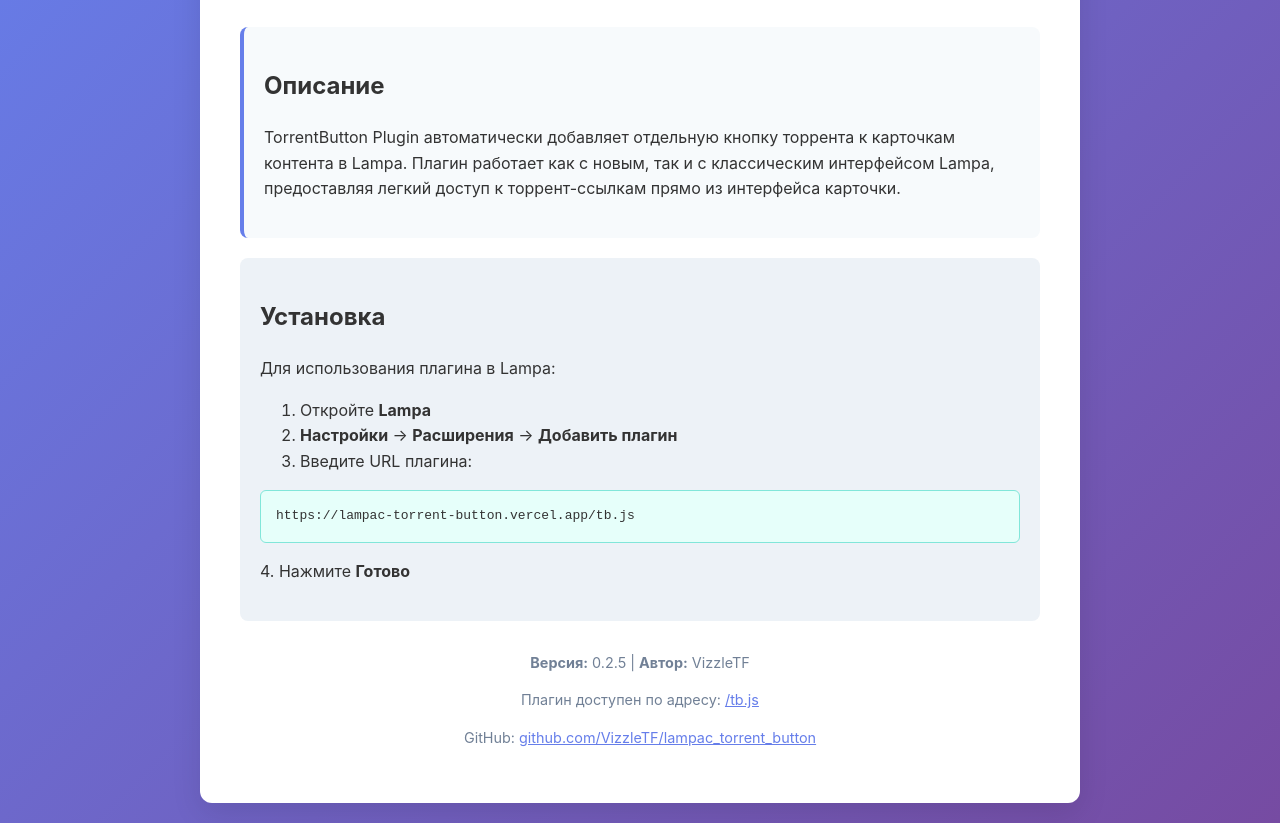
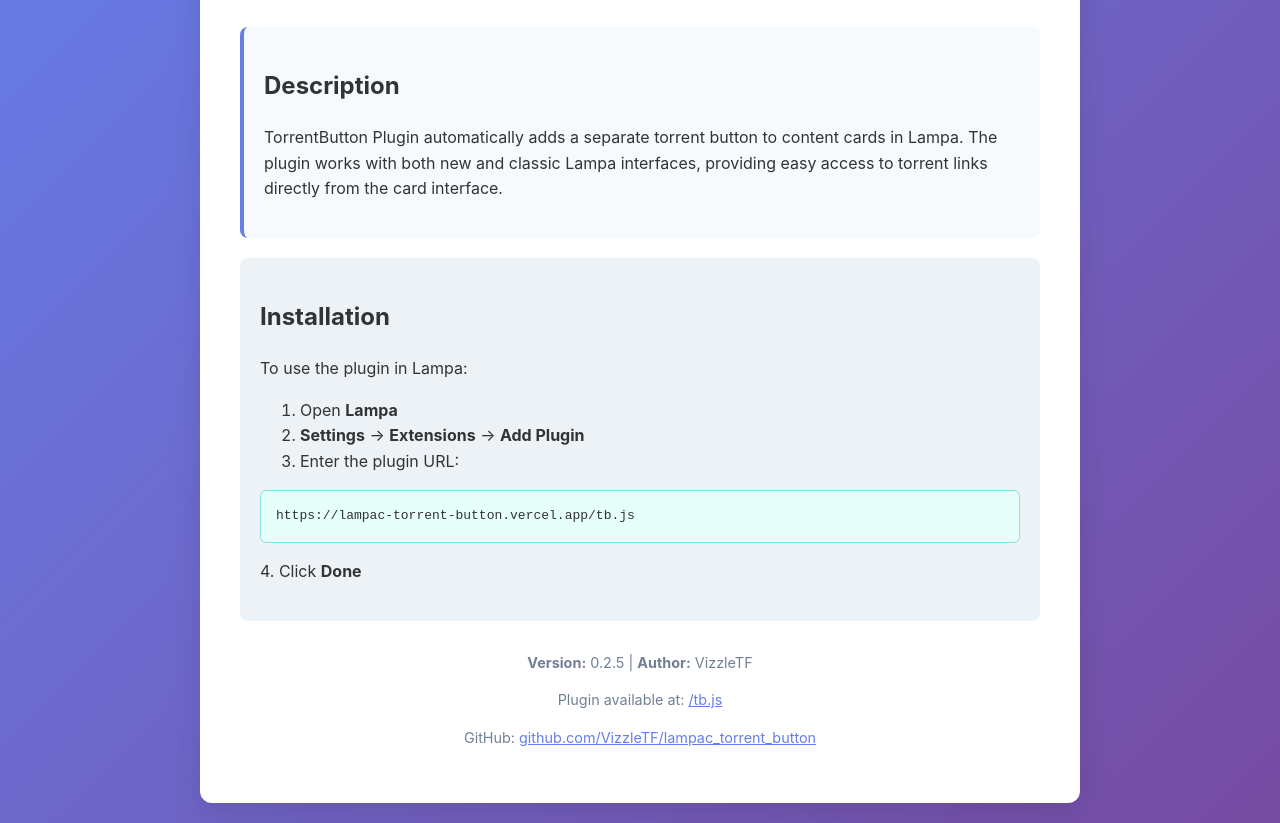
Before and after one commit to VizzleTF/lampac_torrent_button, a plain HTML site: page public/index.html in a window 1280 px wide. Shown: the part 154-977 px from the top of the page. Drawn offline with Linux system fonts and the light colour scheme.

Commit message:
📚 docs(readme): translate description and installation instructions to English

```diff
--- a/public/index.html
+++ b/public/index.html
@@ -70,25 +70,25 @@
     <div class="c">
         <h1>🔗 TorrentButton Plugin</h1>
         <div class="d">
-            <h2>Описание</h2>
-            <p>TorrentButton Plugin автоматически добавляет отдельную кнопку торрента к карточкам контента в Lampa.
-                Плагин работает как с новым, так и с классическим интерфейсом Lampa, предоставляя легкий доступ к
-                торрент-ссылкам прямо из интерфейса карточки.</p>
+            <h2>Description</h2>
+            <p>TorrentButton Plugin automatically adds a separate torrent button to content cards in Lampa. The plugin
+                works with both new and classic Lampa interfaces, providing easy access to torrent links directly from
+                the card interface.</p>
         </div>
         <div class="i">
-            <h2>Установка</h2>
-            <p>Для использования плагина в Lampa:</p>
+            <h2>Installation</h2>
+            <p>To use the plugin in Lampa:</p>
             <ol>
-                <li>Откройте <strong>Lampa</strong></li>
-                <li><strong>Настройки</strong> → <strong>Расширения</strong> → <strong>Добавить плагин</strong></li>
-                <li>Введите URL плагина:</li>
+                <li>Open <strong>Lampa</strong></li>
+                <li><strong>Settings</strong> → <strong>Extensions</strong> → <strong>Add Plugin</strong></li>
+                <li>Enter the plugin URL:</li>
             </ol>
             <div class="u">https://lampac-torrent-button.vercel.app/tb.js</div>
-            <p>4. Нажмите <strong>Готово</strong></p>
+            <p>4. Click <strong>Done</strong></p>
         </div>
         <div class="v">
-            <p><strong>Версия:</strong> 0.2.5 | <strong>Автор:</strong> VizzleTF</p>
-            <p>Плагин доступен по адресу: <a href="/tb.js" style="color:#667eea">/tb.js</a></p>
+            <p><strong>Version:</strong> 0.2.5 | <strong>Author:</strong> VizzleTF</p>
+            <p>Plugin available at: <a href="/tb.js" style="color:#667eea">/tb.js</a></p>
             <p>GitHub: <a href="https://github.com/VizzleTF/lampac_torrent_button" style="color:#667eea"
                     target="_blank">github.com/VizzleTF/lampac_torrent_button</a></p>
         </div>
```
